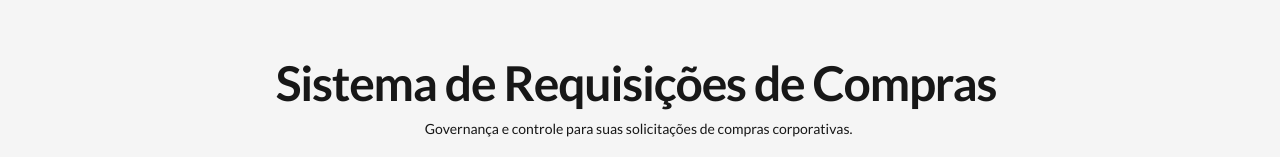
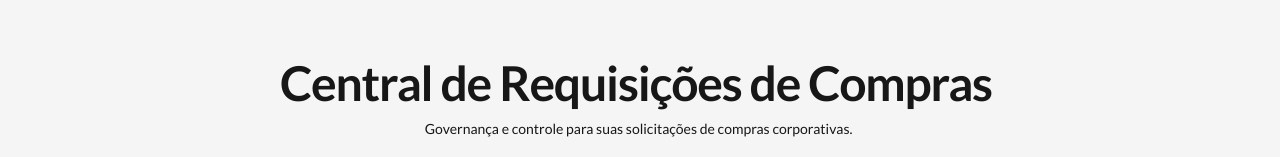
Before and after one commit to borba-anderson/comprasmadville, a React (Vite) app: page / in a window 1280 px wide. Shown: the part 238-395 px from the top of the page. Built offline with nearby package versions, Linux system fonts and the light colour scheme; the HTML template or start-up script is replaced by a standard one.

Commit message:
Visual edit in Lovable
Edited UI in Lovable

```diff
--- a/src/components/layout/Logo.tsx
+++ b/src/components/layout/Logo.tsx
@@ -1,26 +1,22 @@
 import { cn } from '@/lib/utils';
 import gmadLogo from '@/assets/gmad-logo.png';
-
 interface LogoProps {
   className?: string;
   size?: 'sm' | 'md' | 'lg' | 'xl';
   showText?: boolean;
 }
-
 const sizes = {
   sm: 'w-10 h-10',
   md: 'w-14 h-14',
   lg: 'w-20 h-20',
   xl: 'w-28 h-28'
 };
-
 const textSizes = {
   sm: 'text-lg',
   md: 'text-xl',
   lg: 'text-2xl',
   xl: 'text-4xl'
 };
-
 export function Logo({
   className,
   size = 'md',
@@ -29,7 +25,7 @@ export function Logo({
   return <div className={cn('flex items-center gap-3', className)}>
       <img src={gmadLogo} alt="GMAD Logo" className={cn('object-contain', sizes[size])} />
       {showText && <div>
-          <h1 className={cn('font-extrabold text-foreground', textSizes[size])}>Central de Compras (GMAD Madville/Curitiba)</h1>
+          <h1 className={cn('font-extrabold text-foreground', textSizes[size])}>Central de Compras (GMAD Madville/Curitiba) </h1>
           {size !== 'sm' && <p className="text-xs text-muted-foreground font-medium">
               Sistema de Requisições
             </p>}
--- a/src/pages/Index.tsx
+++ b/src/pages/Index.tsx
@@ -15,7 +15,7 @@ const Index = () => {
           <div className="flex justify-center mb-6">
             <Logo size="xl" showText={false} />
           </div>
-          <h1 className="text-3xl md:text-5xl font-bold text-foreground mb-3 tracking-tight">Sistema de Requisições de Compras </h1>
+          <h1 className="text-3xl md:text-5xl font-bold text-foreground mb-3 tracking-tight">Central de Requisições de Compras </h1>
 
           <p className="text-muted-foreground max-w-xl mx-auto text-sm">Governança e controle para suas solicitações de compras corporativas. </p>
         </section>
```
